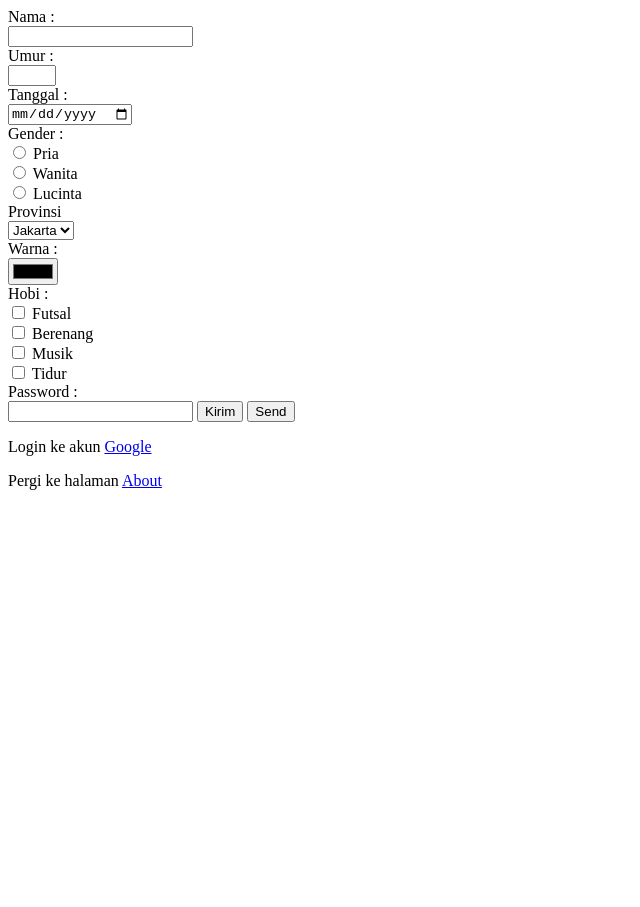
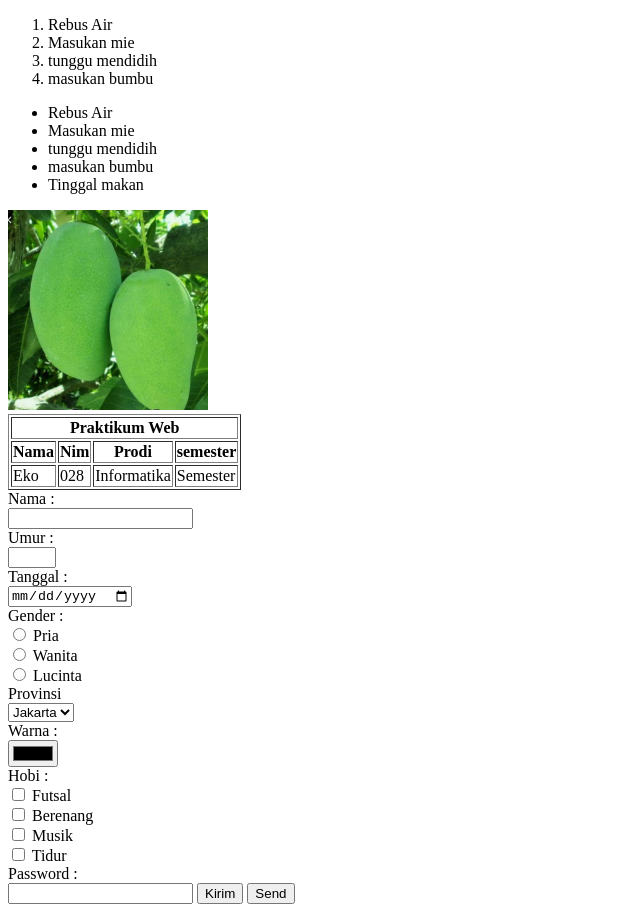
Before and after one commit to Echo271/praktikum-web, a plain HTML site: page index.html in a window 1280 px wide. Shown: the top 907 px of the page, without its empty margins (0-640 px from the left). Before the commit the page ends 800 px from the top, so only its background shows below. Drawn offline with Linux system fonts and the light colour scheme.

Commit message:
commit yang kedua

```diff
--- a/index.html
+++ b/index.html
@@ -26,7 +26,7 @@
         <strike>Ini tulisan dicoret</strike>
     </p> -->
 
-    <!-- <ol>
+    <ol>
         <li>Rebus Air</li>
         <li>Masukan mie</li>
         <li>tunggu mendidih</li>
@@ -38,11 +38,12 @@
         <li>Masukan mie</li>
         <li>tunggu mendidih</li>
         <li>masukan bumbu</li>
+        <li>Tinggal makan</li>
     </ul>
 
-    <img src="gambar/Mangga Arumanis.jpg" alt="Ini gambar mangga" width="200px"> -->
+    <img src="gambar/Mangga Arumanis.jpg" alt="Ini gambar mangga" width="200px">
 
-    <!-- <table border="1">
+    <table border="1">
         <tr>
             <th colspan="4">
                 Praktikum Web
@@ -61,7 +62,7 @@
             <td draggable="false">Semester</td>
 
         </tr>
-    </table> -->
+    </table>
 
     <form action="">
         Nama : <br>
```
